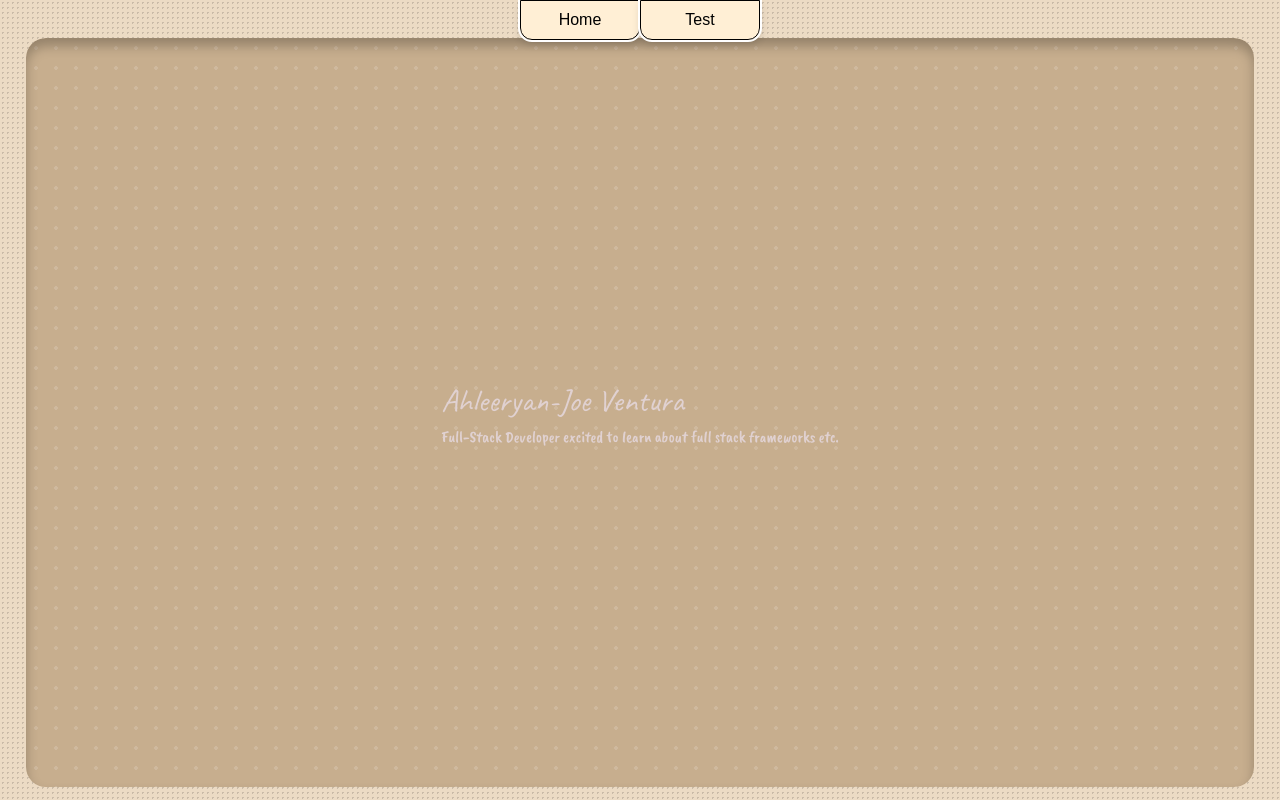
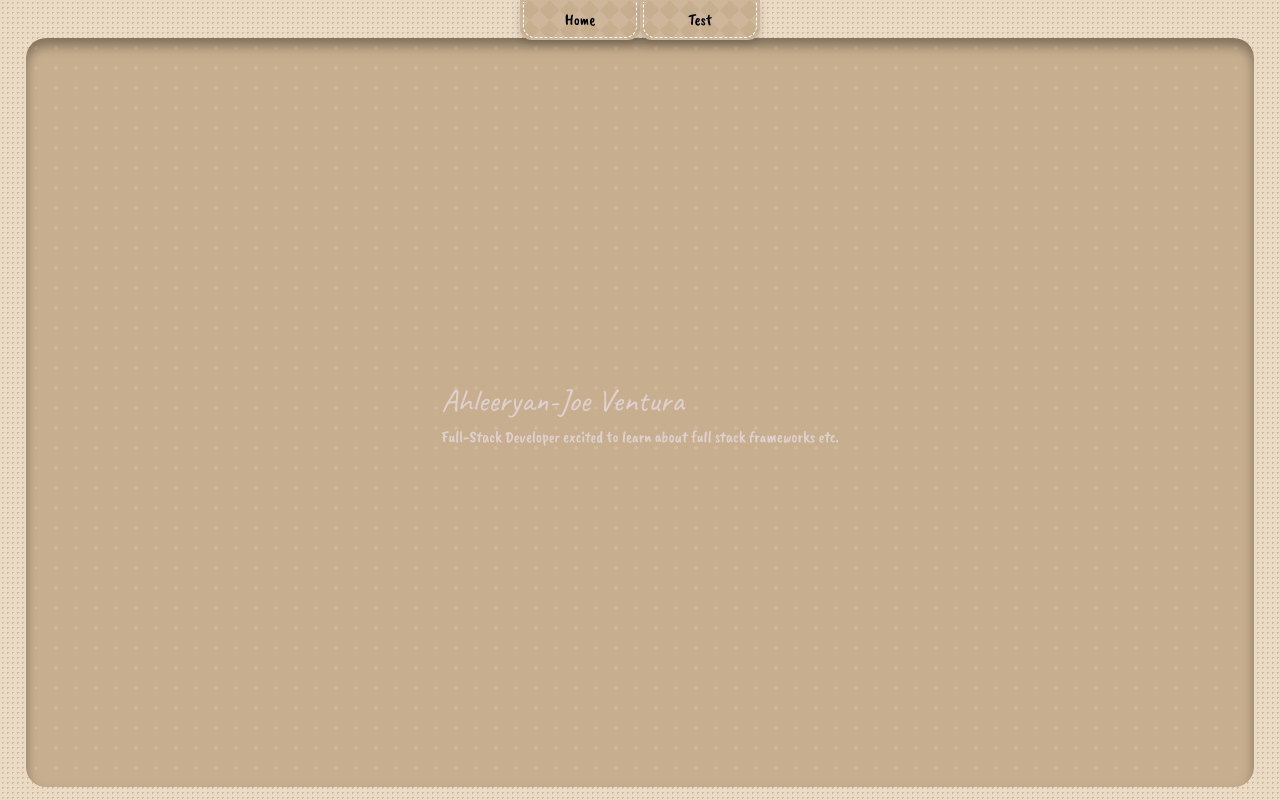
Before and after one commit to Number-68/Paper-Trails, a Next.js app: page / in a window 1280 px wide. Built offline with nearby package versions, Linux system fonts and the light colour scheme; a web font is replaced by a local one.

Commit message:
modified styles

```diff
--- a/app/components/navigation/pullTab.tsx
+++ b/app/components/navigation/pullTab.tsx
@@ -48,14 +48,13 @@ export default function PullTab ( {label, route, threshold = 400}: PullTabProps)
     return (
 
         <animated.div
-            className="paper-outline"
+            className="tab-design"
             {...bind()}
             style={{
                 transform: y.to((v) => `translateY(${v}px)`),
                 touchAction: "none",
                 width: 120,
                 height: 40,
-                background: "papayawhip",
                 borderRadius: "0 0 12px 12px",
                 display: "flex",
                 alignItems: "center",
@@ -65,7 +64,11 @@ export default function PullTab ( {label, route, threshold = 400}: PullTabProps)
                 userSelect: "none",
             }}
         >
-        {label}
+
+          <div className="stitch-layer">
+            {label}
+          </div>
+
         </animated.div>
     )
 }
--- a/app/globals.css
+++ b/app/globals.css
@@ -109,7 +109,8 @@ p {
 
   /* illusion shadow! inner-frame is not behind the paper frame!!!! */
   box-shadow:
-    inset 0 8px 12px rgba(0, 0, 0, 0.25);
+    inset 0 8px 12px rgba(0, 0, 0, 0.353);
+
 
   /* sticker like look? */
   /*border: 2px solid #f3d6d6;
@@ -144,7 +145,33 @@ p {
   border-radius: 20px;
 }
 
+/* todo: the colors are a bit too gradient. is it possible to do toon shading? cell shading? */
 
+.tab-design{
+  background-image:
+    linear-gradient(45deg, rgba(255,255,255,0.1) 25%, transparent 25%),
+    linear-gradient(-45deg, rgba(255,255,255,0.1) 25%, transparent 25%),
+    linear-gradient(45deg, transparent 75%, rgba(255,255,255,0.1) 75%),
+    linear-gradient(-45deg, transparent 75%, rgba(255,255,255,0.1) 75%);
+  background-size: 20px 20px;
+  background-color: #c7ae8e;
+
+}
+
+.stitch-layer {
+  display: flex;
+  justify-content: center;
+  align-items: center;
+  height: 90%;
+  width: 95%;
+  border-left: 1px dashed #fff;
+  border-right: 1px dashed #fff;
+  border-bottom: 1px dashed #fff;
+  border-top: none;
+  /*outline: 2px solid #000; */
+  border-radius: 0 0 12px 12px;
+  font-family: "Caveat Brush";
+}
 
 .quick-about-me-main {
   display: grid;
```
